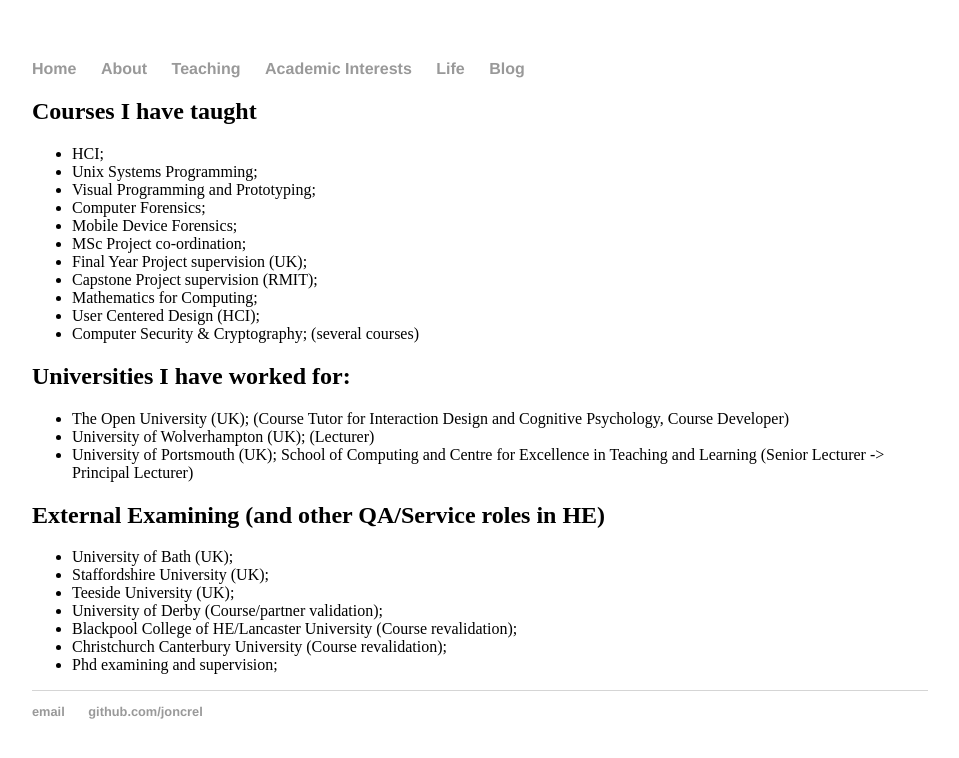
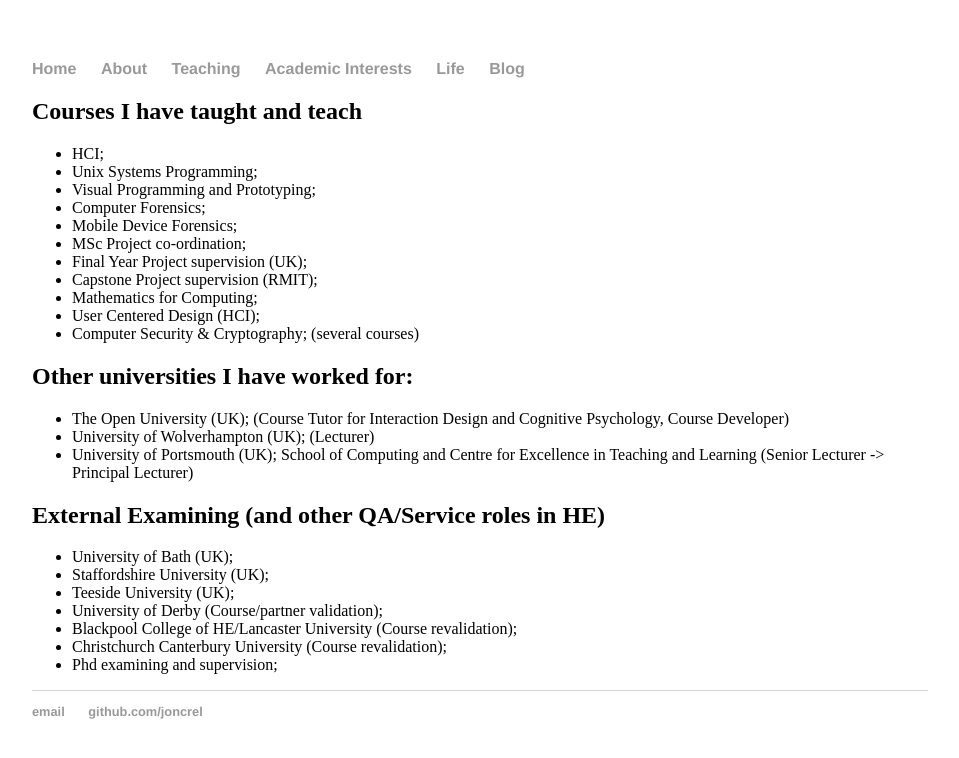
Before and after one commit to joncrel/joncrel.github.io, a Jekyll site: the page built from cv/index.html, in a window 1280 px wide. Shown: the top 758 px of the page, without its empty margins (160-1119 px from the left). Built offline with Jekyll 4.4.1, drawn with Linux system fonts in a browser that asks for light colours.

Commit message:
Update index.html

```diff
--- a/cv/index.html
+++ b/cv/index.html
@@ -3,7 +3,7 @@
 title: Teaching and Learning...
 ---
 <div class="blurb">
-  <h2>Courses I have taught</h2>
+  <h2>Courses I have taught and teach</h2>
   <ul>
     <li>HCI; </li>
   <li>Unix Systems Programming;</li>
@@ -17,7 +17,7 @@
   <li>User Centered Design (HCI); </li>
   <li>Computer Security & Cryptography; (several courses)</li>
   </ul>
-  <h2>Universities I have worked for:</h2>
+  <h2>Other universities I have worked for:</h2>
   <ul> <li>The Open University (UK); (Course Tutor for Interaction Design and Cognitive Psychology, Course Developer)</li>
   <li>University of Wolverhampton (UK); (Lecturer) </li>
   <li>University of Portsmouth (UK); School of Computing and Centre for Excellence in Teaching and Learning (Senior Lecturer -> Principal Lecturer)</li>
```
